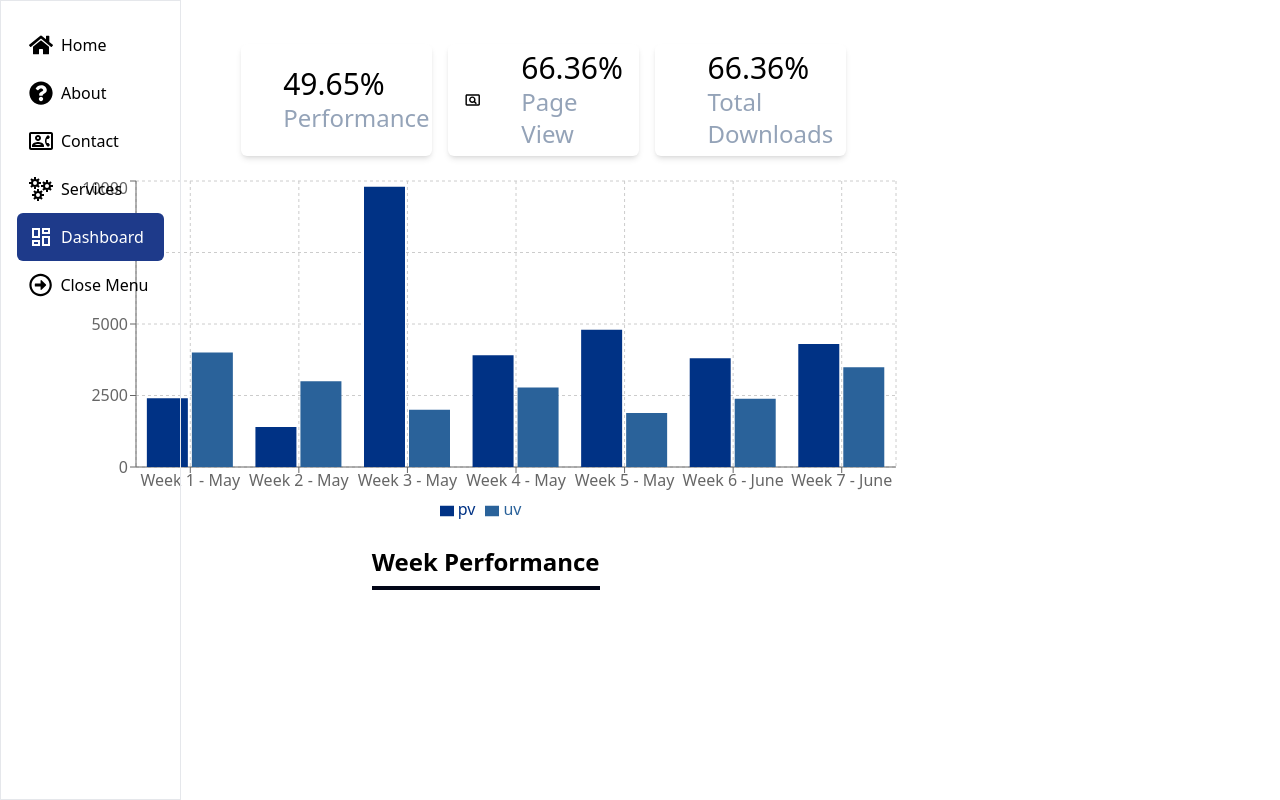
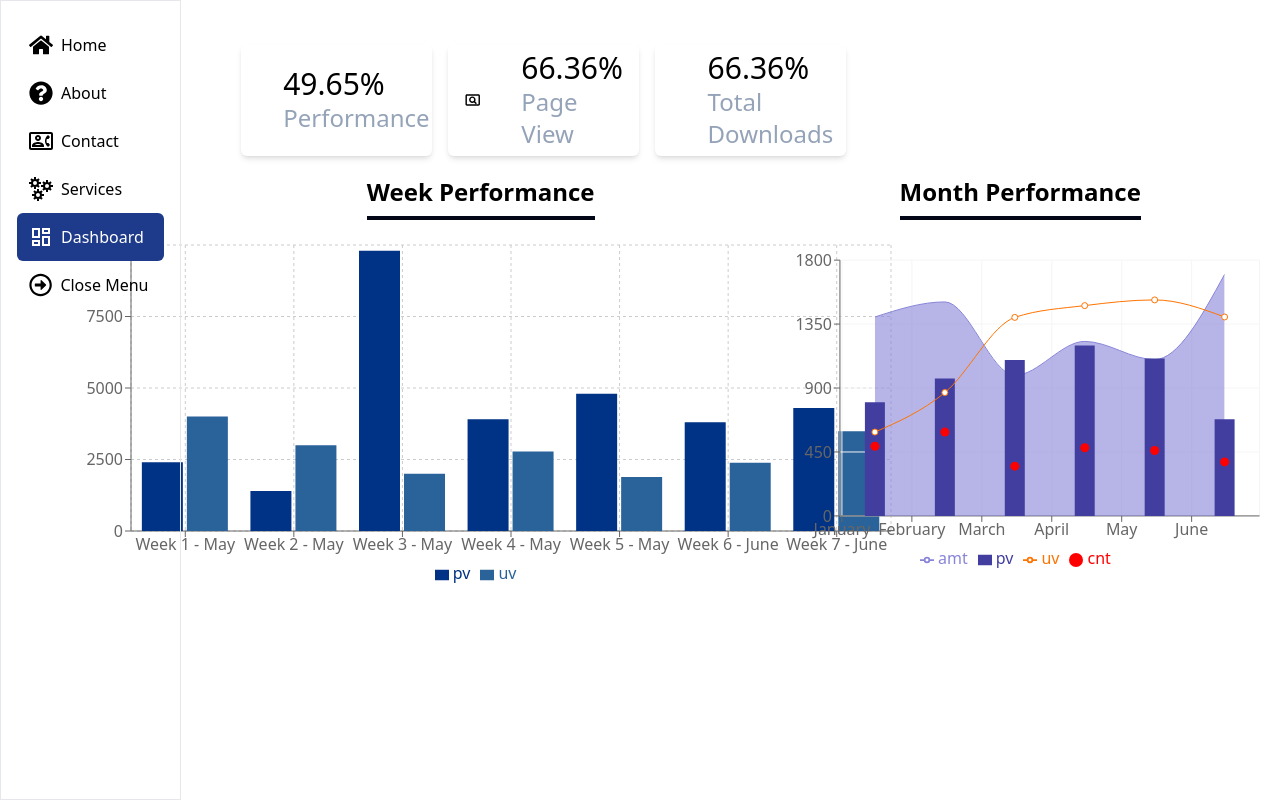
Before and after one commit to Nahid-Mahmud/dashboard-with-react, a React (Vite) app: page /dashboard in a window 1280 px wide. Built offline with nearby package versions, Linux system fonts and the light colour scheme.

Commit message:
Month performance added

```diff
--- a/src/Components/BarchartDashboard.jsx
+++ b/src/Components/BarchartDashboard.jsx
@@ -41,6 +41,7 @@
 
   return (
     <div className="flex flex-col items-center justify-center gap-5  lg:w-auto">
+      <p className="font-bold text-2xl border-b-4 border-slate-950 pb-2">Week Performance</p>
       <BarChart width={830} height={350} data={data} className="w-1/2">
         <CartesianGrid strokeDasharray="3 3" />
         <XAxis dataKey="name" />
@@ -50,8 +51,6 @@
         <Bar dataKey="pv" fill="#003285" />
         <Bar dataKey="uv" fill="#2A629A" />
       </BarChart>
-
-      <p className="font-bold text-2xl border-b-4 border-slate-950 pb-2">Week Performance</p>
     </div>
   );
 };
--- a/src/Components/DashboardCard.jsx
+++ b/src/Components/DashboardCard.jsx
@@ -2,6 +2,7 @@
 import { MdOutlinePageview } from "react-icons/md";
 import { BsBoxArrowInDown } from "react-icons/bs";
 import BarchartDashboard from "./BarchartDashboard";
+import LineBarAreaComposedChartDashboard from "./LineBarAreaComposedChartDashboard";
 
 const DashboardCard = () => {
   return (
@@ -40,8 +41,9 @@
 
       {/* Charts foom recharts */}
 
-      <div className="grid grid-cols-2">
+      <div className="grid grid-cols-2 gap-5">
         <BarchartDashboard />
+        <LineBarAreaComposedChartDashboard />
       </div>
     </div>
   );
--- /dev/null
+++ b/src/Components/LineBarAreaComposedChartDashboard.jsx
@@ -0,0 +1,93 @@
+import React, { PureComponent } from "react";
+import {
+  ComposedChart,
+  Line,
+  Area,
+  Bar,
+  XAxis,
+  YAxis,
+  CartesianGrid,
+  Tooltip,
+  Legend,
+  Scatter,
+  ResponsiveContainer,
+} from "recharts";
+
+const data = [
+    {
+      name: "January",
+      uv: 590,
+      pv: 800,
+      amt: 1400,
+      cnt: 490,
+    },
+    {
+      name: "February",
+      uv: 868,
+      pv: 967,
+      amt: 1506,
+      cnt: 590,
+    },
+    {
+      name: "March",
+      uv: 1397,
+      pv: 1098,
+      amt: 989,
+      cnt: 350,
+    },
+    {
+      name: "April",
+      uv: 1480,
+      pv: 1200,
+      amt: 1228,
+      cnt: 480,
+    },
+    {
+      name: "May",
+      uv: 1520,
+      pv: 1108,
+      amt: 1100,
+      cnt: 460,
+    },
+    {
+      name: "June",
+      uv: 1400,
+      pv: 680,
+      amt: 1700,
+      cnt: 380,
+    },
+  ];
+
+
+const LineBarAreaComposedChartDashboard = () => {
+  return (
+    <div className="flex flex-col items-center justify-center gap-5  lg:w-auto">
+      <p className="font-bold text-2xl border-b-4 border-slate-950 pb-2">Month Performance</p>
+      <ResponsiveContainer width="100%" height="100%">
+        <ComposedChart
+          width={500}
+          height={400}
+          data={data}
+          margin={{
+            top: 20,
+            right: 20,
+            bottom: 20,
+            left: 20,
+          }}
+        >
+          <CartesianGrid stroke="#f5f5f5" />
+          <XAxis dataKey="name" scale="band" />
+          <YAxis />
+          <Tooltip />
+          <Legend />
+          <Area type="monotone" dataKey="amt" fill="#8884d8" stroke="#8884d8" />
+          <Bar dataKey="pv" barSize={20} fill="#413ea0" />
+          <Line type="monotone" dataKey="uv" stroke="#ff7300" />
+          <Scatter dataKey="cnt" fill="red" />
+        </ComposedChart>
+      </ResponsiveContainer>
+    </div>
+  );
+};
+
+export default LineBarAreaComposedChartDashboard;
--- a/src/Components/SideBar.jsx
+++ b/src/Components/SideBar.jsx
@@ -14,7 +14,7 @@
     <div
       className={`relative   min-h-screen flex justify-center py-5 transition-all duration-300 ease-in-out ${
         !closeSidebar ? "border px-4 " : " border p-2"
-      } z-10`}
+      } z-10  `}
     >
       <ul className={`"space-y-5"`}>
         {routes?.map((item) => {
```
